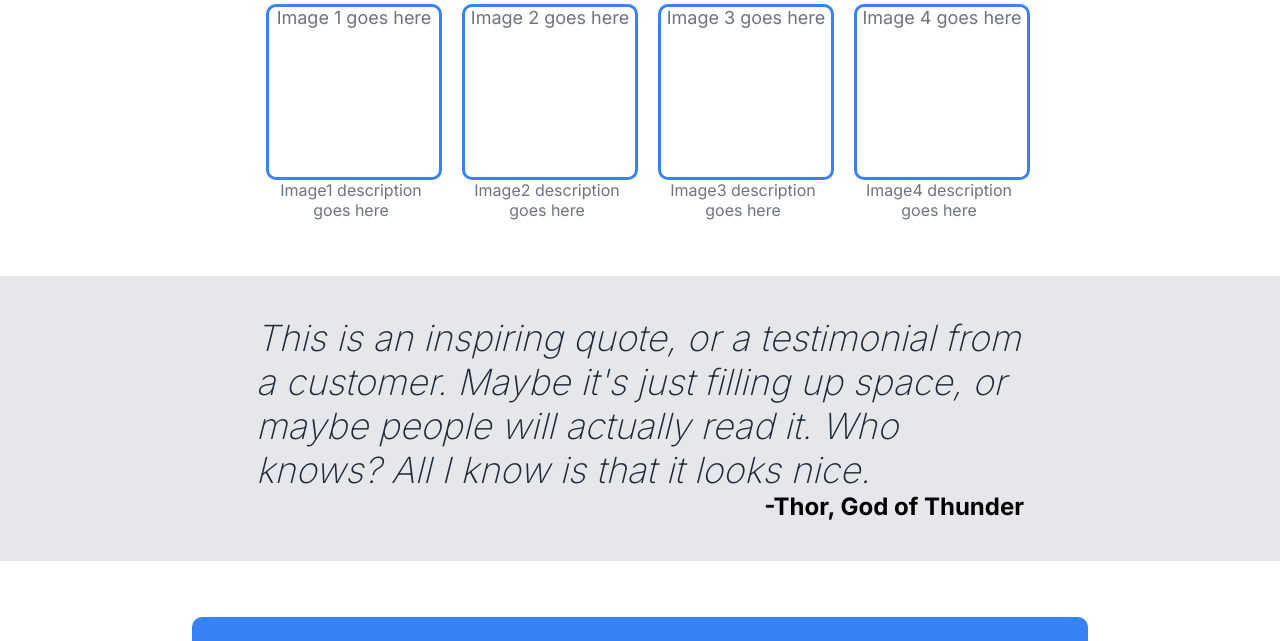
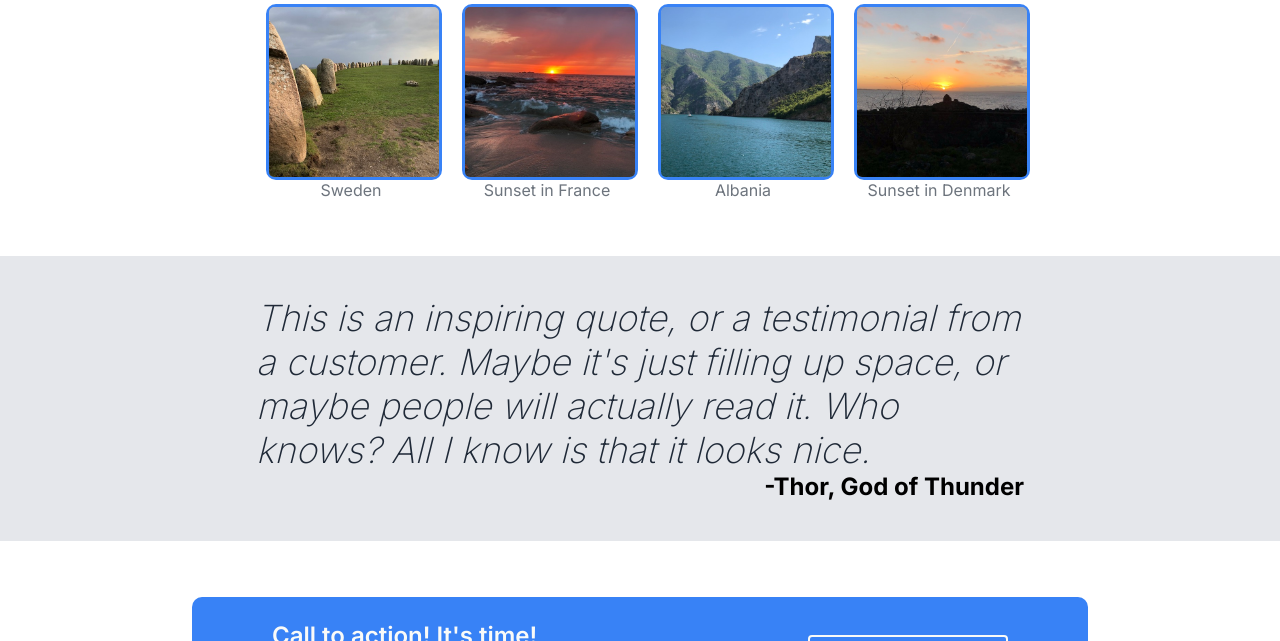
Before and after one commit to RFdeGroot/odin-landing-page, a plain HTML site: page index.html in a window 1280 px wide. Shown: the part 477-1118 px from the top of the page. Drawn offline with Linux system fonts and the light colour scheme.

Commit message:
landing-v1

```diff
--- a/index.html
+++ b/index.html
@@ -44,7 +44,7 @@
                 </div>
             </div>
             <div class="header-welcome-right">
-                Image
+                <img src="images/sweden.jpeg" alt="Sweden">
             </div>
 
         </div>
@@ -55,36 +55,36 @@
         </div>
 
         <div class="main-info-bar-images">
-            <div class="main-info-bar-images-image">
+            <div class="main-info-bar-images-image main-info-bar-images-image-1">
                 <div class="main-info-bar-images-image-url">
-                    Image 1 goes here
+                    <img src="images/sweden_square.jpeg" alt="Sweden">
                 </div>
-                <div class="main-info-bar-images-imagetext">
-                    Image1 description goes here
+                <div class="main-info-bar-images-imagetext main-info-bar-images-imagetext-1 ">
+                    Sweden
                 </div>
             </div>
             <div class="main-info-bar-images-image">
-                <div class="main-info-bar-images-image-url">
-                    Image 2 goes here
+                <div class="main-info-bar-images-image-url main-info-bar-images-image-2">
+                    <img src="images/france_sunset.jpeg" alt="Sunset in France">
                 </div>
-                <div class="main-info-bar-images-imagetext">
-                    Image2 description goes here
+                <div class="main-info-bar-images-imagetext main-info-bar-images-imagetext-2">
+                    Sunset in France
                 </div>
             </div>
             <div class="main-info-bar-images-image">
-                <div class="main-info-bar-images-image-url">
-                    Image 3 goes here
+                <div class="main-info-bar-images-image-url main-info-bar-images-image-3">
+                    <img src="images/albania.jpeg" alt="Albania">
                 </div>
-                <div class="main-info-bar-images-imagetext">
-                    Image3 description goes here
+                <div class="main-info-bar-images-imagetext main-info-bar-images-imagetext-3">
+                    Albania
                 </div>
             </div>
             <div class="main-info-bar-images-image">
-                <div class="main-info-bar-images-image-url">
-                    Image 4 goes here
+                <div class="main-info-bar-images-image-url main-info-bar-images-image-4">
+                    <img src="images/denmark_sunset.jpeg" alt="Sunset in Denmark">
                 </div>
-                <div class="main-info-bar-images-imagetext">
-                    Image4 description goes here
+                <div class="main-info-bar-images-imagetext main-info-bar-images-imagetext-4">
+                    Sunset in Denmark
                 </div>
             </div>
         </div>
--- a/styles.css
+++ b/styles.css
@@ -16,6 +16,11 @@
 
 body {
     margin: 0;
+}
+
+img {
+    max-height: 100%;
+    max-width: 100%;
 }
 
 .main {
@@ -114,6 +119,10 @@ body {
     font-size: 18px;
 }
 
+.main-info-bar-images-image-url img {
+    border-radius: 5px;
+}
+
 .main-info-bar-images-image-url{
     border: #3882F6;
     border-style: solid;
```
Also changed, not shown: images/albania.jpeg (added), images/denmark_sunset.jpeg (added), images/france_sunset.jpeg (added), images/sweden.jpeg (added), images/sweden_square.jpeg (added), images/triangle.png (added).
